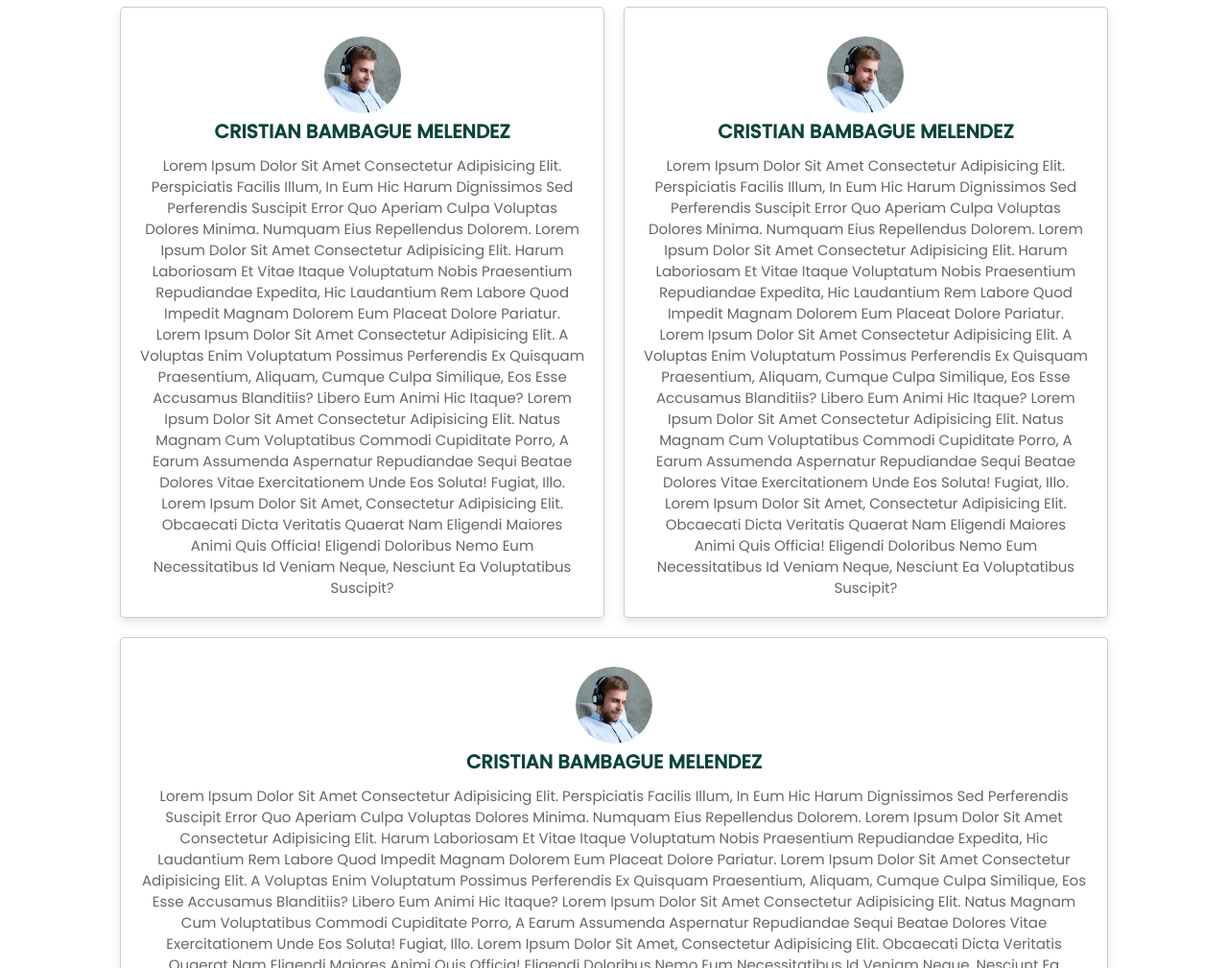
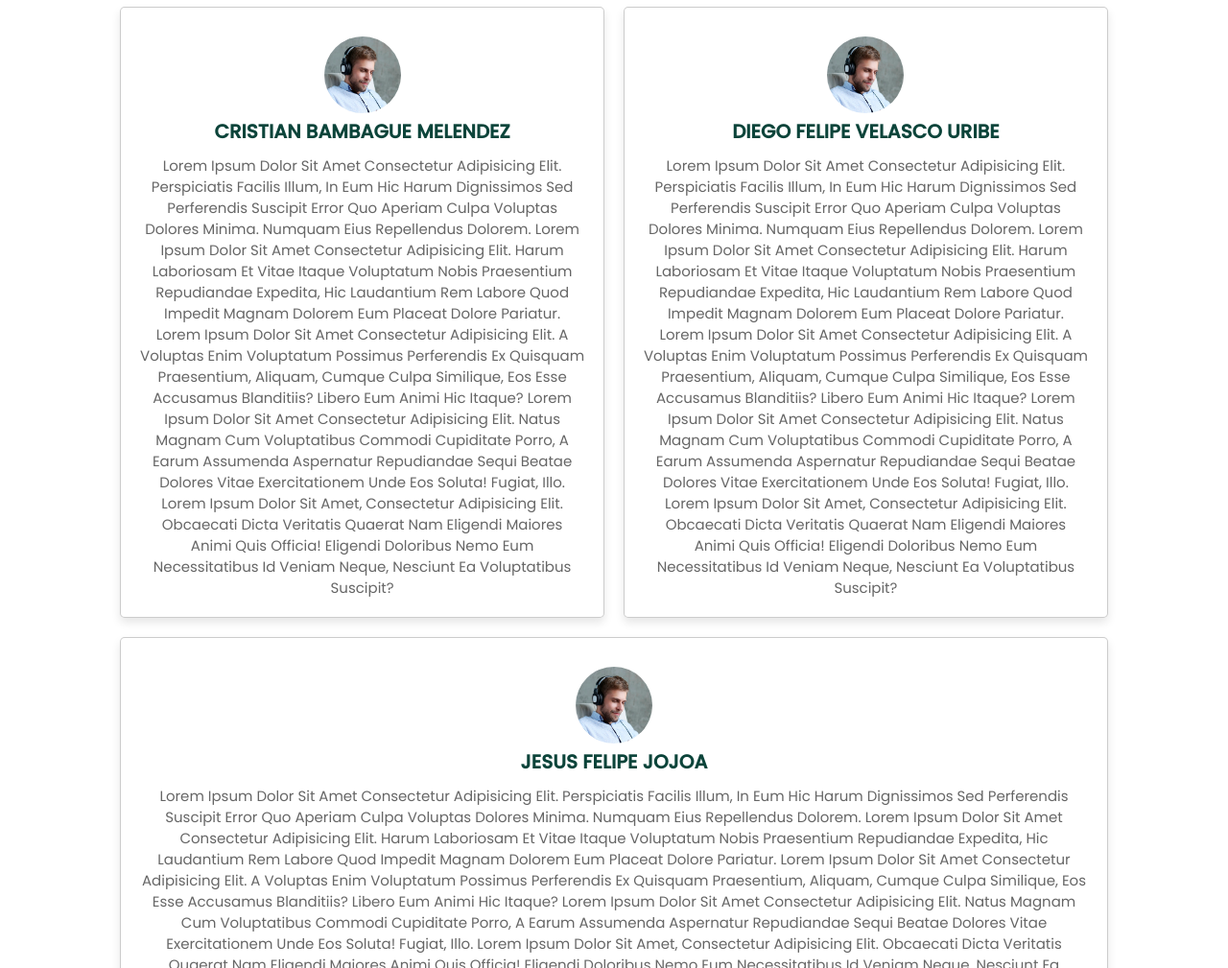
Before and after one commit to axceldev/mipageweb, a plain HTML site: page index.html in a window 1280 px wide. Shown: the part 950-1959 px from the top of the page at 96% size. Drawn offline with Linux system fonts and the light colour scheme.

Commit message:
add name parthers

```diff
--- a/index.html
+++ b/index.html
@@ -56,7 +56,7 @@
             <div class="box">
                 <div class="user">
                     <img src="img/user_1.png" alt="">
-                    <h3>CRISTIAN BAMBAGUE MELENDEZ</h3>
+                    <h3>DIEGO FELIPE VELASCO URIBE</h3>
                 </div>
                 <div class="description">
                     Lorem ipsum dolor sit amet consectetur adipisicing elit. Perspiciatis facilis illum, in eum hic harum dignissimos sed perferendis suscipit error quo aperiam culpa voluptas dolores minima. Numquam eius repellendus dolorem.
@@ -69,7 +69,7 @@
             <div class="box">
                 <div class="user">
                     <img src="img/user_1.png" alt="">
-                    <h3>CRISTIAN BAMBAGUE MELENDEZ</h3>
+                    <h3>JESUS FELIPE JOJOA</h3>
                 </div>
                 <div class="description">
                     Lorem ipsum dolor sit amet consectetur adipisicing elit. Perspiciatis facilis illum, in eum hic harum dignissimos sed perferendis suscipit error quo aperiam culpa voluptas dolores minima. Numquam eius repellendus dolorem.
```
